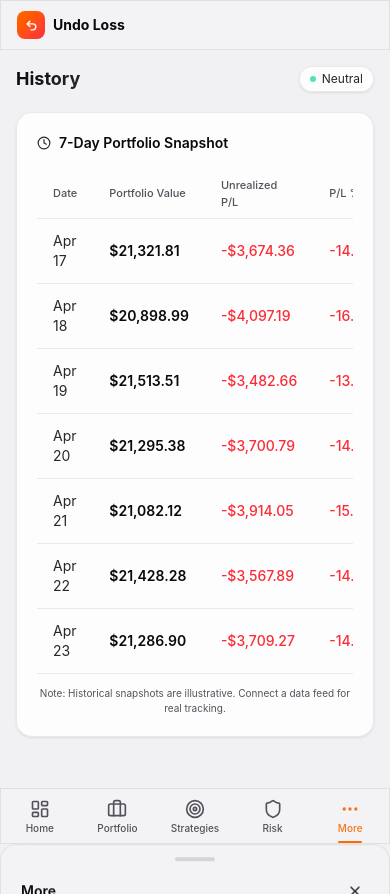
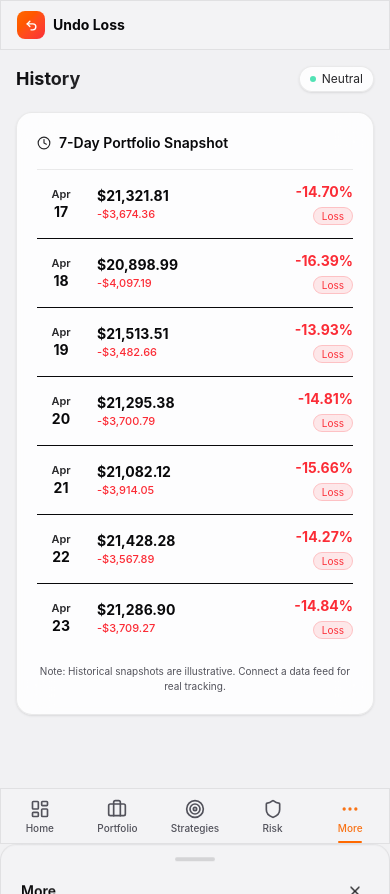
Before and after one commit to Claudecode31st/undoloss, a Next.js app: page /history in a window 390 px wide. Built offline with nearby package versions, Linux system fonts and the light colour scheme.

Commit message:
Replace horizontal-scroll tables with mobile card layouts on simulator & history pages

```diff
--- a/app/(app)/history/page.tsx
+++ b/app/(app)/history/page.tsx
@@ -36,7 +36,37 @@ export default function HistoryPage() {
           <h2 className="text-sm font-semibold t-1">7-Day Portfolio Snapshot</h2>
         </div>
 
-        <div className="overflow-x-auto">
+        {/* Mobile rows */}
+        <div className="md:hidden divide-y" style={{ borderTop: '1px solid var(--border)' }}>
+          {snapshots.map((snap, i) => (
+            <div key={i} className="flex items-center gap-3 py-3">
+              {/* Date */}
+              <div className="w-12 flex-shrink-0 text-center">
+                <div className="text-[11px] font-semibold t-2">{snap.date.split(' ')[0]}</div>
+                <div className="text-sm font-bold t-1">{snap.date.split(' ')[1]}</div>
+              </div>
+              {/* Values */}
+              <div className="flex-1 min-w-0">
+                <div className="text-sm font-bold t-1">{fmtCurrency(snap.value)}</div>
+                <div className={`text-[11px] font-medium ${snap.pnl >= 0 ? 'text-emerald-500' : 'text-red-500'}`}>
+                  {snap.pnl >= 0 ? '+' : ''}{fmtCurrency(snap.pnl)}
+                </div>
+              </div>
+              {/* P/L % + badge */}
+              <div className="text-right flex-shrink-0">
+                <div className={`text-sm font-bold ${snap.pnlPct >= 0 ? 'text-emerald-500' : 'text-red-500'}`}>
+                  {fmtPercent(snap.pnlPct)}
+                </div>
+                <span className={`text-[10px] px-2 py-0.5 rounded-full border ${snap.pnl >= 0 ? 'bg-emerald-500/10 border-emerald-500/20 text-emerald-600' : 'bg-red-500/10 border-red-500/20 text-red-500'}`}>
+                  {snap.pnl >= 0 ? 'Gain' : 'Loss'}
+                </span>
+              </div>
+            </div>
+          ))}
+        </div>
+
+        {/* Desktop table */}
+        <div className="hidden md:block overflow-x-auto">
           <table className="w-full">
             <thead>
               <tr style={{ borderBottom: '1px solid var(--border)' }}>
--- a/app/(app)/scenario-simulator/page.tsx
+++ b/app/(app)/scenario-simulator/page.tsx
@@ -101,7 +101,45 @@ export default function ScenarioSimulatorPage() {
 
       <GlassCard className="p-5">
         <h2 className="text-sm font-semibold t-1 mb-4">Per-Asset Simulation ({priceChange >= 0 ? '+' : ''}{priceChange}% change)</h2>
-        <div className="overflow-x-auto">
+
+        {/* Mobile card list */}
+        <div className="md:hidden space-y-2">
+          {portfolio.assets.map((asset) => {
+            const simPrice = asset.currentPrice * (1 + priceChange / 100);
+            const curValue = asset.currentPrice * asset.amount;
+            const simValue = simPrice * asset.amount;
+            const pnl = simValue - asset.entryPrice * asset.amount;
+            const up = simPrice >= asset.currentPrice;
+            return (
+              <div key={asset.id} className="glass-dark rounded-xl p-3">
+                {/* Row 1: symbol + P/L */}
+                <div className="flex items-center justify-between mb-2">
+                  <div className="flex items-center gap-2">
+                    <div className="w-7 h-7 rounded-full flex items-center justify-center text-[10px] font-bold flex-shrink-0"
+                      style={{ backgroundColor: asset.color + '33', border: `1px solid ${asset.color}55`, color: asset.color }}>
+                      {asset.symbol.slice(0, 2)}
+                    </div>
+                    <span className="text-sm font-semibold t-1">{asset.symbol}</span>
+                  </div>
+                  <span className={`text-sm font-bold ${pnl >= 0 ? 'text-emerald-500' : 'text-red-500'}`}>
+                    {pnl >= 0 ? '+' : ''}{fmtCurrency(pnl)}
+                  </span>
+                </div>
+                {/* Row 2: prices */}
+                <div className="flex items-center justify-between text-[11px]">
+                  <span className="t-3">Price: <span className="t-2 font-medium">{fmtCurrency(asset.currentPrice)}</span> → <span className={`font-semibold ${up ? 'text-emerald-500' : 'text-red-500'}`}>{fmtCurrency(simPrice)}</span></span>
+                </div>
+                {/* Row 3: values */}
+                <div className="flex items-center justify-between text-[11px] mt-0.5">
+                  <span className="t-3">Value: <span className="t-2 font-medium">{fmtCurrency(curValue)}</span> → <span className="t-1 font-semibold">{fmtCurrency(simValue)}</span></span>
+                </div>
+              </div>
+            );
+          })}
+        </div>
+
+        {/* Desktop table */}
+        <div className="hidden md:block overflow-x-auto">
           <table className="w-full">
             <thead>
               <tr style={{ borderBottom: '1px solid var(--border)' }}>
```
